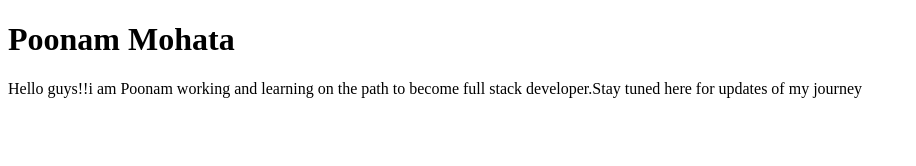
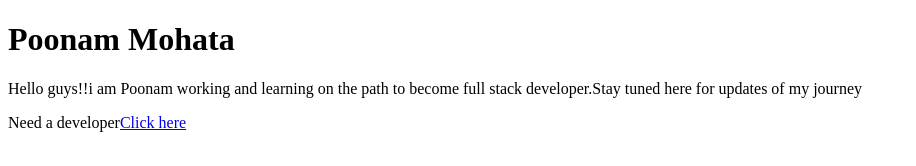
Before and after one commit to poonammohata/Blog-gatsby, a Gatsby site in the folder gatsby-static-site/: page / in a window 1280 px wide. Shown: the whole page, without its empty margins (0-916 px from the left). Built offline with nearby package versions, Linux system fonts and the light colour scheme; Gatsby itself is replaced by a stand-in of ours.

Commit message:
added link by anchor tag

```diff
--- a/gatsby-static-site/src/pages/index.js
+++ b/gatsby-static-site/src/pages/index.js
@@ -5,6 +5,7 @@ const IndexPage=()=>{
         <div>
             <h1>Poonam Mohata</h1>
             <p>Hello guys!!i am Poonam working and learning on the path to become full stack developer.Stay tuned here for updates of my journey</p>
+            <p>Need a developer<a href="/contact">Click here</a></p>
         </div>
     )
 }
```
